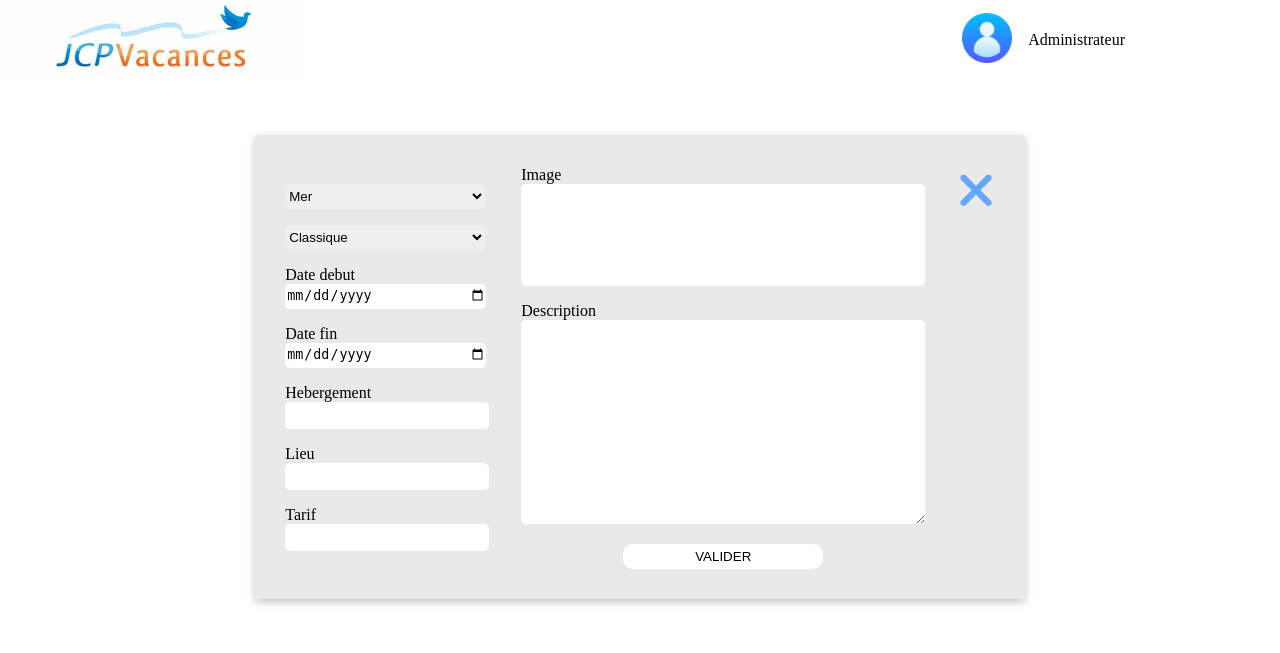
After one commit to SalahTazoukanit/SQL---Projet-Intranet, a PHP site: page /formulaireAddEdit in a window 1280 px wide. The commit adds this page. Shown: the top 653 px of the page. Run offline with PHP 8.4, Linux system fonts and the light colour scheme.

Commit message:
Css and form to add a trip

```diff
--- /dev/null
+++ b/formulaireAddEdit.php
@@ -0,0 +1,42 @@
+
+<!DOCTYPE html>
+<html lang="fr">
+<head>
+    <meta charset="UTF-8">
+    <meta name="viewport" content="width=device-width, initial-scale=1.0">
+    <link rel="stylesheet" href="style.css">
+    <link rel="stylesheet" href="https://cdnjs.cloudflare.com/ajax/libs/font-awesome/6.5.1/css/all.min.css" integrity="sha512-DTOQO9RWCH3ppGqcWaEA1BIZOC6xxalwEsw9c2QQeAIftl+Vegovlnee1c9QX4TctnWMn13TZye+giMm8e2LwA==" crossorigin="anonymous" referrerpolicy="no-referrer" />
+    <title>formulaire</title>
+</head>
+<body>
+    <?php
+    include "header.php"
+    ?>
+    <form  class="formulaireAddEdit" action="verifAddEdit.php" method="POST">
+    <div class="borderFormAdd">
+        <div class="colonneUn">
+            <select name="selectCategorie" id="selectCategorie">
+                <option value="mer">Mer</option>
+                <option value="montagne">Montagne</option>
+                <option value="campagne">Campagne</option>
+            </select>
+            <select name="selectFormule" id="formule">
+                <option value="classic">Classique</option>
+                <option value="deuxPourUn">2 pour 1</option>
+            </select>
+            <div class="dateDebut">Date debut <br><input name="dateDebut" type="date"></div>
+            <div class="dateFin">Date fin <br><input name="dateFin" type="date"></div>
+            <div>Hebergement <br><input name="hebergementInput" type="text"></div>
+            <div>Lieu <br><input name="lieuInput" type="text"></div>
+            <div>Tarif <br><input name="tarifInput" type="text"></div>
+        </div>
+        <div class="colonneDeux">
+            <div>Image <br><input name="imageVoyage" type="text"></div>
+            <div>Description <br><textarea name="descriptionInput" id="" cols="30" rows="10"></textarea></div>
+            <button name="validateButton">VALIDER</button>
+        </div>
+        <div class="exit"><a href="adminpage.php"><i class="fa-solid fa-xmark" style="color: rgb(99, 167, 255); font-size:50px;"></i></a></div>
+    </div>
+    </form>
+</body>
+</html>
--- a/index.php
+++ b/index.php
@@ -24,6 +24,7 @@ if (isset($_POST["loginButton"])) {
             <div class="fieldContainer"><label for=""><strong>Password</strong></label><input name="inputPassword" type="password"></div>
             <?php
                 if (isset($erreur)) {
+                    // header("Location : index.phph");
                     echo '<p class="erreur">'.$erreur.'</p>' ;
                 }
             ?>
--- a/style.css
+++ b/style.css
@@ -98,3 +140,69 @@ a{
     display: flex;
     flex-direction: column;
 } */
+
+/*css du formulaire add et edit*/
+.formulaireAddEdit{
+    display: flex;
+    flex-direction: row;
+    box-shadow: none;
+    justify-content: center;
+    gap: 5em;
+}
+.colonneUn{
+    display: flex;
+    flex-direction: column;
+    gap: 1em;
+}
+.colonneUn input,select{
+    width: 200px;
+    height: 25px;
+    border-radius: 5px;
+    border: none;
+}
+.colonneDeux{
+    display: flex;
+    flex-direction: column;
+    align-items: center;
+    gap: 1em;
+}
+.colonneDeux input,textarea{
+    width: 400px;
+    border-radius: 5px;
+    border: none;
+}
+.colonneDeux input{
+    height: 100px;
+}
+.colonneDeux button{
+    height: 25px;
+    width: 200px;
+    background-color: white;
+    color: black;
+}
+.colonneDeux textarea{
+    height: 200px;
+}
+.borderFormAdd{
+    background-color: rgba(120, 120, 120, 0.159);
+    box-shadow: rgba(0, 0, 0, 0.24) 0px 3px 8px;
+    display: flex;
+    align-items: center;
+    gap: 2em;
+    padding: 30px;
+}
+.exit{
+    margin-bottom: 50%;
+}
+.message{
+    margin: 10px auto;
+    padding: 5px;
+    border-radius: 10px;
+    color: rgba(8, 148, 50, 0.899);
+    background: rgba(10, 191, 201, 0.49);
+    border: 1px solid rgba(0, 0, 0, 0);
+    width: 20%;
+    text-align: center;
+    font-family: Arial, Helvetica, sans-serif;
+
+}
```
Also changed, not shown: other parts of style.css (+45 -3 lines), adminpage.php (+32 -42 lines), deconnexion.php (added, +9 -0 lines), templateVoyageAdd.php (added, +17 -0 lines), verif.php (+10 -5 lines), verifAddEdit.php (added, +29 -0 lines), voyage.php (+29 -10 lines), editFormulaire.php (added).
